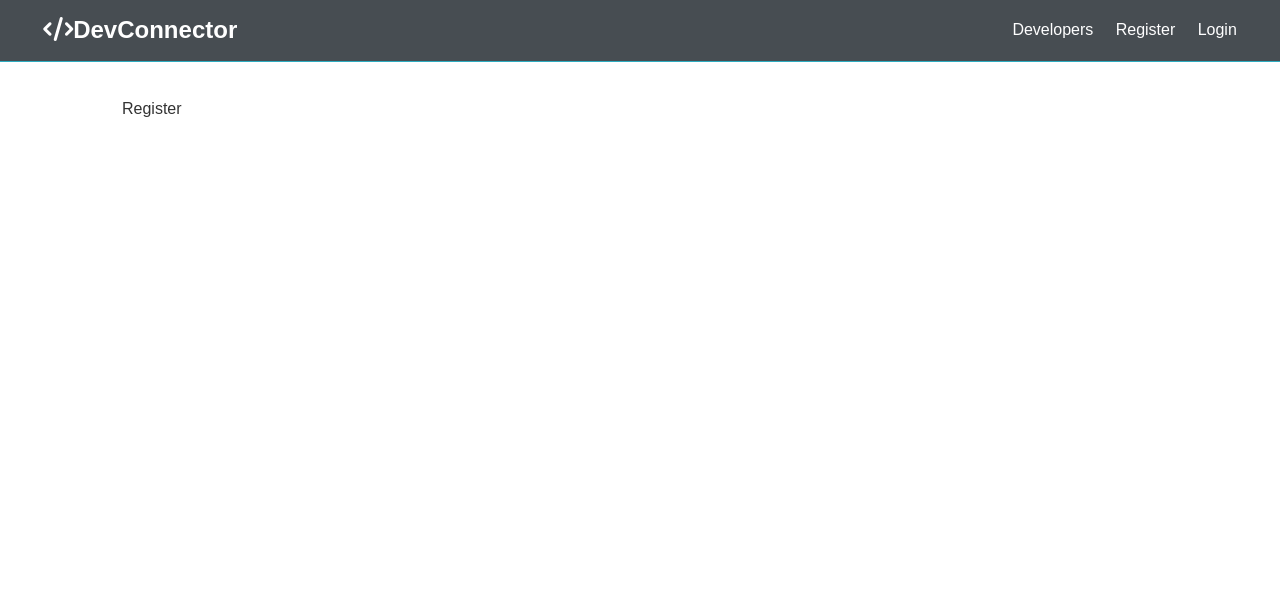
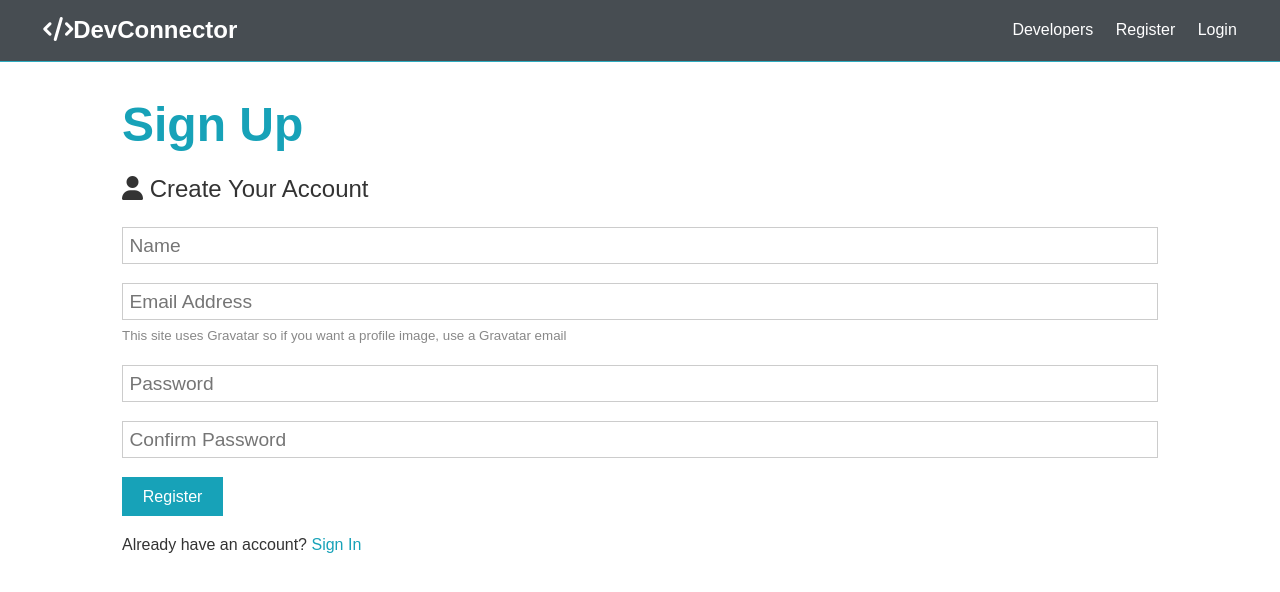
Before and after one commit to gnanesh05/devConnect, a React (Create React App) app in the folder client/: page /register in a window 1280 px wide. Shown: the top 592 px of the page. Built offline with nearby package versions, Linux system fonts and the light colour scheme.

Commit message:
Added Register and Login forms

```diff
--- a/client/src/components/auth/Login.js
+++ b/client/src/components/auth/Login.js
@@ -1,9 +1,67 @@
+import { Fragment, useState } from "react"
+import axios from 'axios';
 import React from 'react'
+import { Link } from 'react-router-dom';
 
 export const Login = () => {
+    const [formData, setFormData] = useState({
+        email: '',
+        password: ''
+    });
+
+    const { email, password } = formData;
+
+    const onChange = e => setFormData({ ...formData, [e.target.name]: e.target.value })
+    const onSubmit = async e => {
+        e.preventDefault();
+        console.log(formData);
+        // const newuser = {
+        //     name,
+        //     email,
+        //     password
+        // };
+
+        // try {
+        //     const config = {
+        //         headers: {
+        //             'Content-Type': 'application/json'
+        //         }
+        //     }
+        //     const body = JSON.stringify(newuser);
+        //     const res = await axios.post('/api/users', body, config);
+        //     console.log(res.data);
+        // }
+        // catch (err) {
+        //     console.error(err.response.data);
+        // }
+
+    }
     return (
-        <div>
-            Login
-        </div>
+        <Fragment>
+            <h1 class="large text-primary">Sign Up</h1>
+            <p class="lead"><i class="fas fa-user"></i> Sign in to Your Account</p>
+            <form class="form" onSubmit={e => onSubmit(e)}>
+                <div class="form-group">
+                    <input type="email" placeholder="Email Address" value={email} onChange={e => onChange(e)} name="email" required />
+                </div>
+                <div class="form-group">
+                    <input
+                        type="password"
+                        placeholder="Password"
+                        name="password"
+                        minLength="6"
+                        required
+                        value={password}
+                        onChange={e => onChange(e)}
+
+                    />
+                </div>
+
+                <input type="submit" className="btn btn-primary" value="Sign In" />
+            </form>
+            <p class="my-1">
+                Don't have an account? <Link to="/register">Register</Link>
+            </p>
+        </Fragment>
     )
 }
--- a/client/src/components/auth/Register.js
+++ b/client/src/components/auth/Register.js
@@ -1,9 +1,89 @@
+import { Fragment, useState } from "react"
+import axios from 'axios';
 import React from 'react'
+import { Link } from 'react-router-dom';
 
 export const Register = () => {
+    const [formData, setFormData] = useState({
+        name: '',
+        email: '',
+        password: '',
+        password2: ''
+    });
+
+    const { name, email, password, password2 } = formData;
+
+    const onChange = e => setFormData({ ...formData, [e.target.name]: e.target.value })
+    const onSubmit = async e => {
+        e.preventDefault();
+        if (password !== password2)
+            console.log("Passwords didn't match");
+        else {
+            console.log(formData);
+            // const newuser = {
+            //     name,
+            //     email,
+            //     password
+            // };
+
+            // try {
+            //     const config = {
+            //         headers: {
+            //             'Content-Type': 'application/json'
+            //         }
+            //     }
+            //     const body = JSON.stringify(newuser);
+            //     const res = await axios.post('/api/users', body, config);
+            //     console.log(res.data);
+            // }
+            // catch (err) {
+            //     console.error(err.response.data);
+            // }
+        }
+    }
     return (
-        <div>
-            Register
-        </div>
+        <Fragment>
+            <h1 class="large text-primary">Sign Up</h1>
+            <p class="lead"><i class="fas fa-user"></i> Create Your Account</p>
+            <form class="form" onSubmit={e => onSubmit(e)}>
+                <div class="form-group">
+                    <input type="text" placeholder="Name" name="name" value={name} onChange={e => onChange(e)} required />
+                </div>
+                <div class="form-group">
+                    <input type="email" placeholder="Email Address" value={email} onChange={e => onChange(e)} name="email" required />
+                    <small class="form-text"
+                    >This site uses Gravatar so if you want a profile image, use a
+            Gravatar email</small
+                    >
+                </div>
+                <div class="form-group">
+                    <input
+                        type="password"
+                        placeholder="Password"
+                        name="password"
+                        minLength="6"
+                        required
+                        value={password}
+                        onChange={e => onChange(e)}
+
+                    />
+                </div>
+                <div className="form-group">
+                    <input
+                        type="password"
+                        placeholder="Confirm Password"
+                        name="password2"
+                        minLength="6"
+                        required
+                        value={password2}
+                        onChange={e => onChange(e)}
+                    />
+                </div>
+                <input type="submit" className="btn btn-primary" value="Register" />
+            </form>
+            <p class="my-1">
+                Already have an account? <Link to="/login">Sign In</Link>
+            </p>
+        </Fragment>
     )
 }
```
